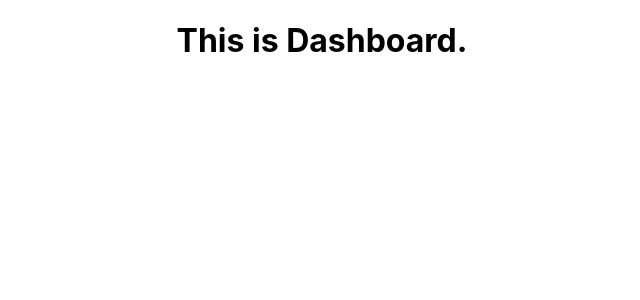
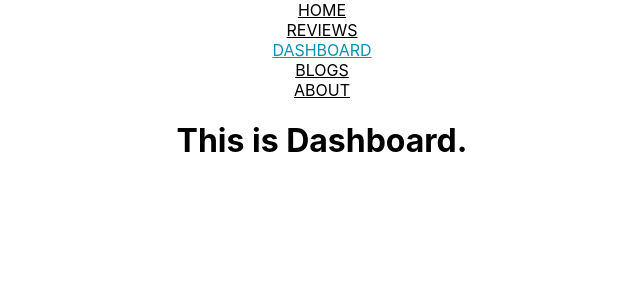
Before and after one commit to jrtanmoy/product-reviews-website, a React (Create React App) app: page /dashboard in a window 1280 px wide. Shown: the top 300 px of the page, without its empty margins (318-958 px from the left). Built offline with nearby package versions, Linux system fonts and the light colour scheme.

Commit message:
creat & use customlink in header

```diff
--- a/src/App.js
+++ b/src/App.js
@@ -6,10 +6,12 @@
 import About from './components/About/About';
 import Notfound from './components/Notfound/Notfound';
 import { Route, Routes } from 'react-router-dom';
+import Header from './components/Header/Header';
 
 function App() {
   return (
     <div className="App">
+      <Header></Header>
       <Routes>
         <Route path='/' element={<Home></Home>}></Route>
         <Route path='/home' element={<Home></Home>}></Route>
--- /dev/null
+++ b/src/components/CustomLink/CustomLink.js
@@ -0,0 +1,16 @@
+import React from 'react'
+import { Link, useMatch, useResolvedPath } from 'react-router-dom'
+
+const CustomLink = ({ children, to, ...props }) => {
+  let resolved = useResolvedPath(to)
+  let match = useMatch({ path: resolved.pathname, end: true })
+  return (
+    <div>
+      <Link style={{ color: match ? '#0991B1' : 'black' }} to={to} {...props}>
+        {children}
+      </Link>
+    </div>
+  )
+}
+
+export default CustomLink
--- /dev/null
+++ b/src/components/Header/Header.js
@@ -0,0 +1,16 @@
+import React from 'react';
+import CustomLink from '../CustomLink/CustomLink';
+
+const Header = () => {
+    return (
+        <div>
+            <CustomLink to='/'>HOME</CustomLink>
+            <CustomLink to='/reviews'>REVIEWS</CustomLink>
+            <CustomLink to='/dashboard'>DASHBOARD</CustomLink>
+            <CustomLink to='/blogs'>BLOGS</CustomLink>
+            <CustomLink to='/about'>ABOUT</CustomLink>
+        </div>
+    );
+};
+
+export default Header;
```
Also changed, not shown: src/components/Header/Header.css (added).
